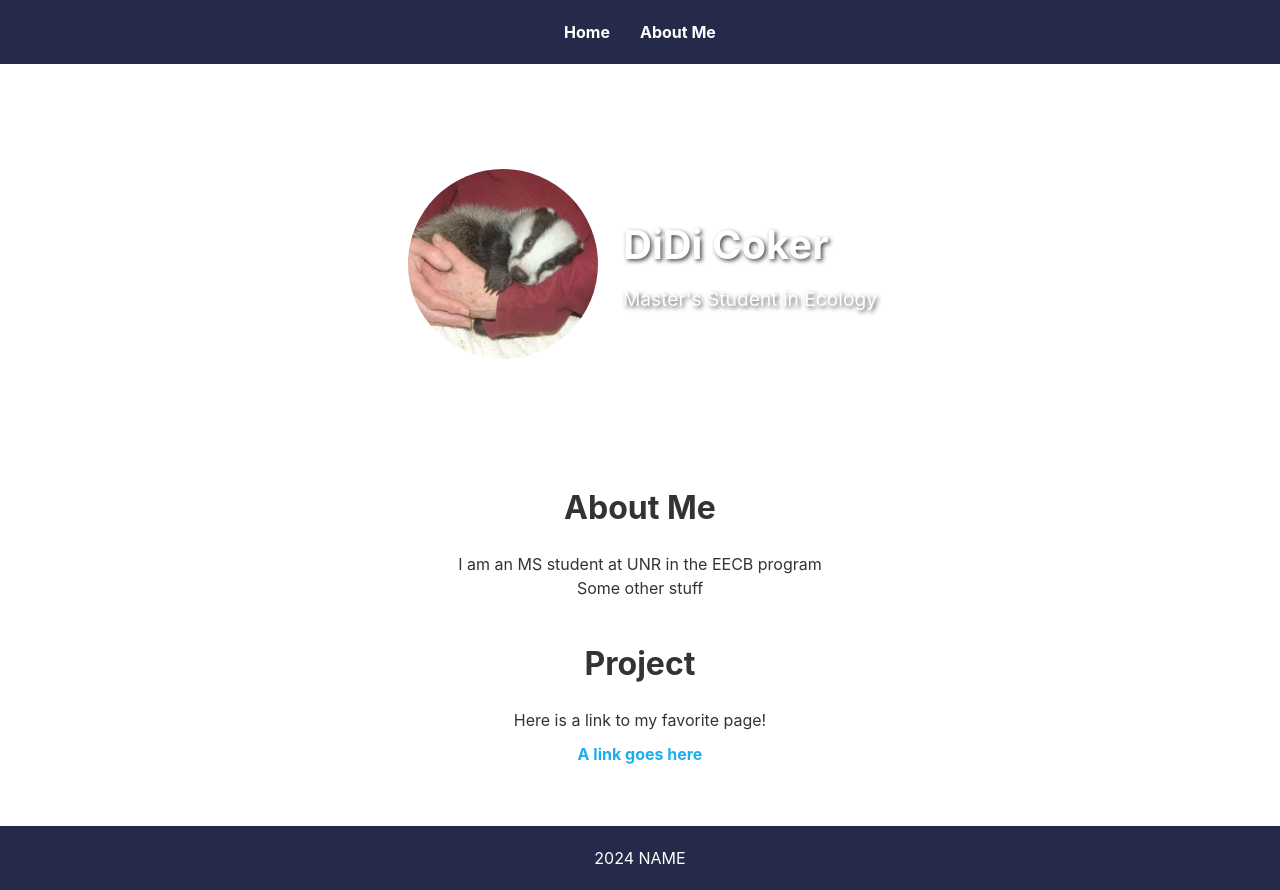
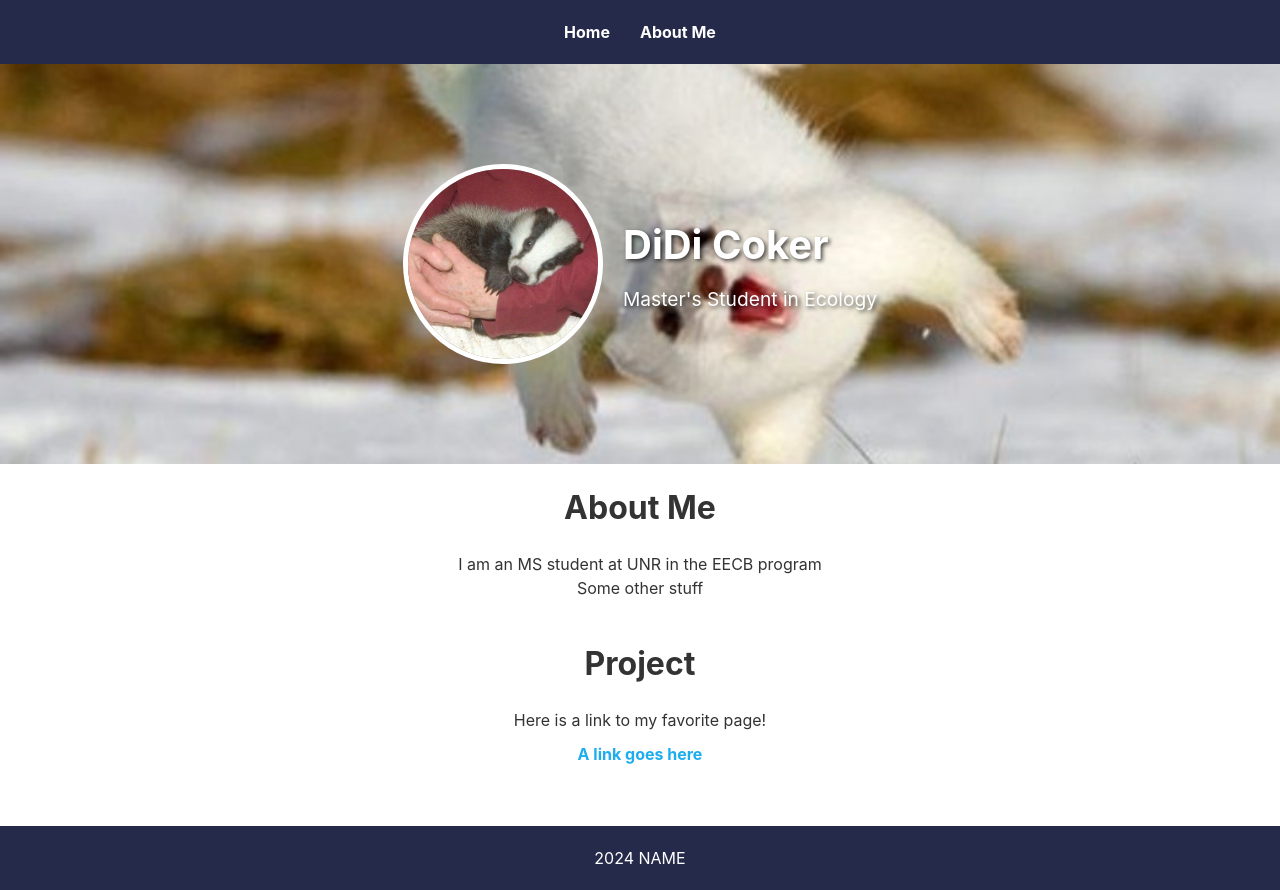
Before and after one commit to ddc0k3r/ddc0k3r.github.io, a plain HTML site: page index.html in a window 1280 px wide. Drawn offline with Linux system fonts and the light colour scheme.

Commit message:
Update style.css

```diff
--- a/style.css
+++ b/style.css
@@ -58,7 +58,7 @@ nav ul li a {
 
 /* Hero Section */
 .hero {
-    background: url('') no-repeat center center/cover;
+    background: url('my-background.jpg') no-repeat center center/cover;
     color: #fff;
     padding: 100px 20px;
 }
```
